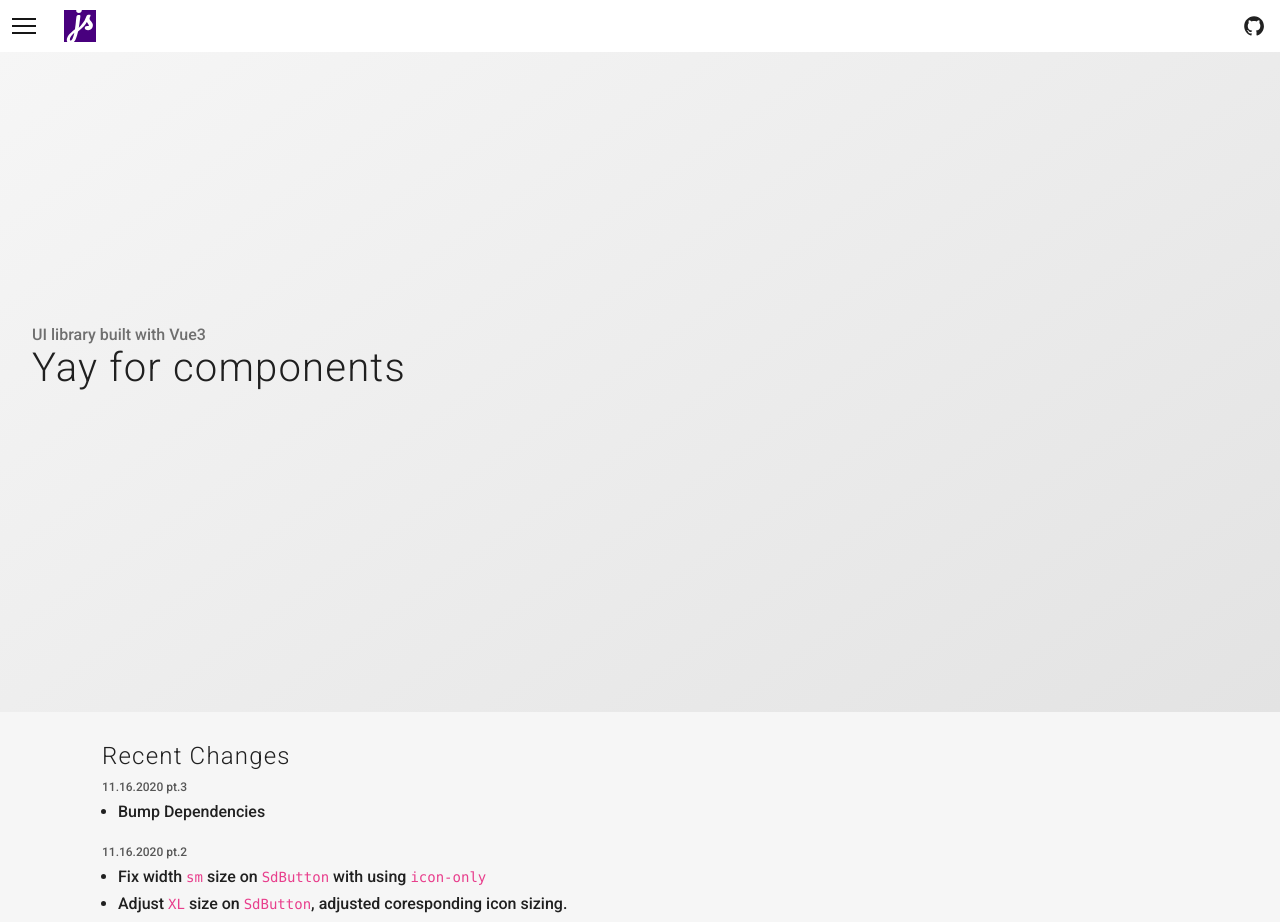
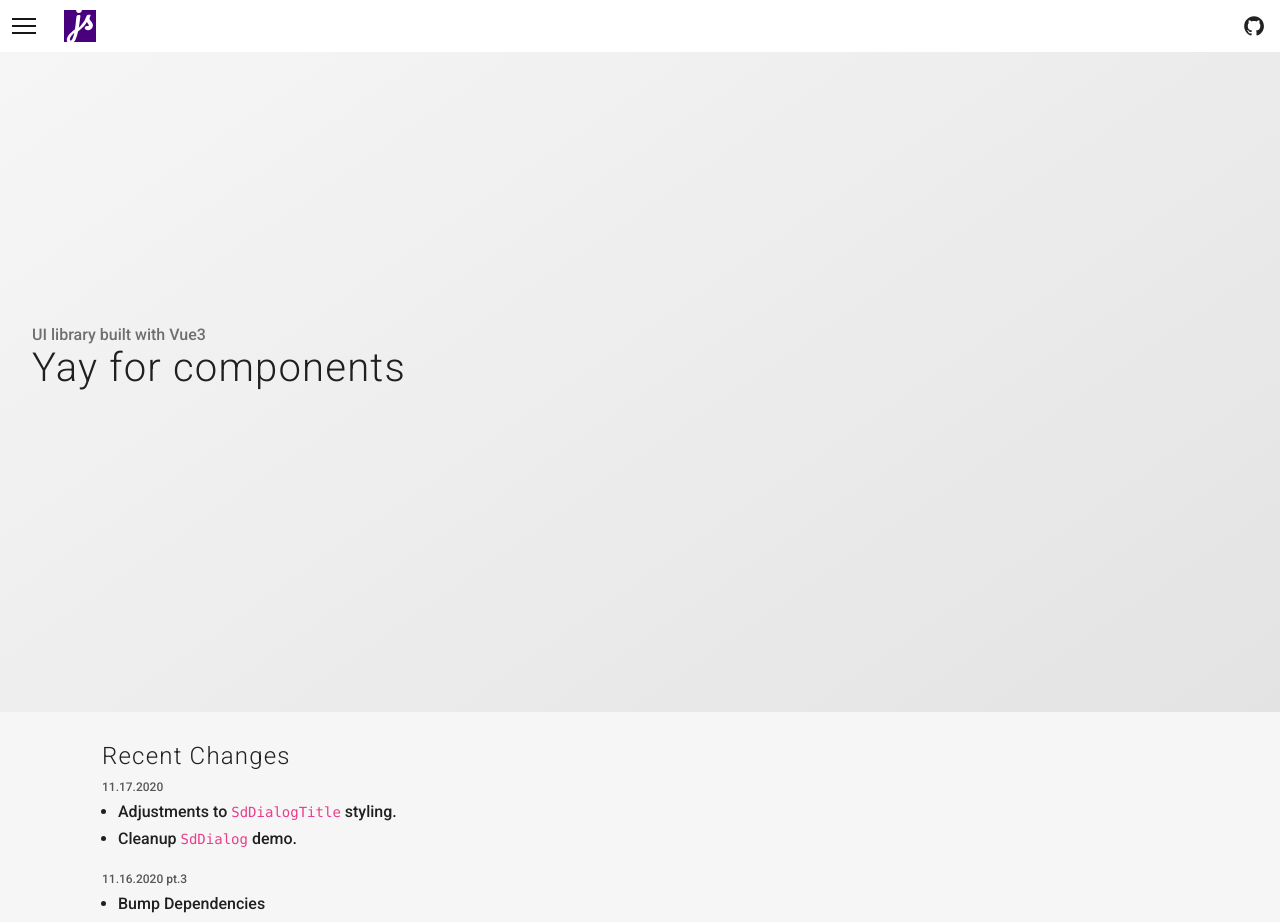
Before and after one commit to strizich/sdui, a Vue app: page / in a window 1280 px wide. Shown: the top 922 px of the page. Built offline with nearby package versions, Linux system fonts and the light colour scheme.

Commit message:
update changelog

```diff
--- a/src/views/Home.vue
+++ b/src/views/Home.vue
@@ -6,7 +6,12 @@
     <!-- TODO: Convert this into component.-->
     <section>
       <h3 class="sd--text__header">Recent Changes</h3>
-        <p class="sd--text__footnote">11.16.2020 pt.3</p>
+      <p class="sd--text__footnote">11.17.2020</p>
+      <ul>
+        <li>Adjustments to <code>SdDialogTitle</code> styling.</li>
+        <li>Cleanup <code>SdDialog</code> demo.</li>
+      </ul>
+      <p class="sd--text__footnote">11.16.2020 pt.3</p>
       <ul>
         <li>Bump Dependencies</li>
       </ul>
```
